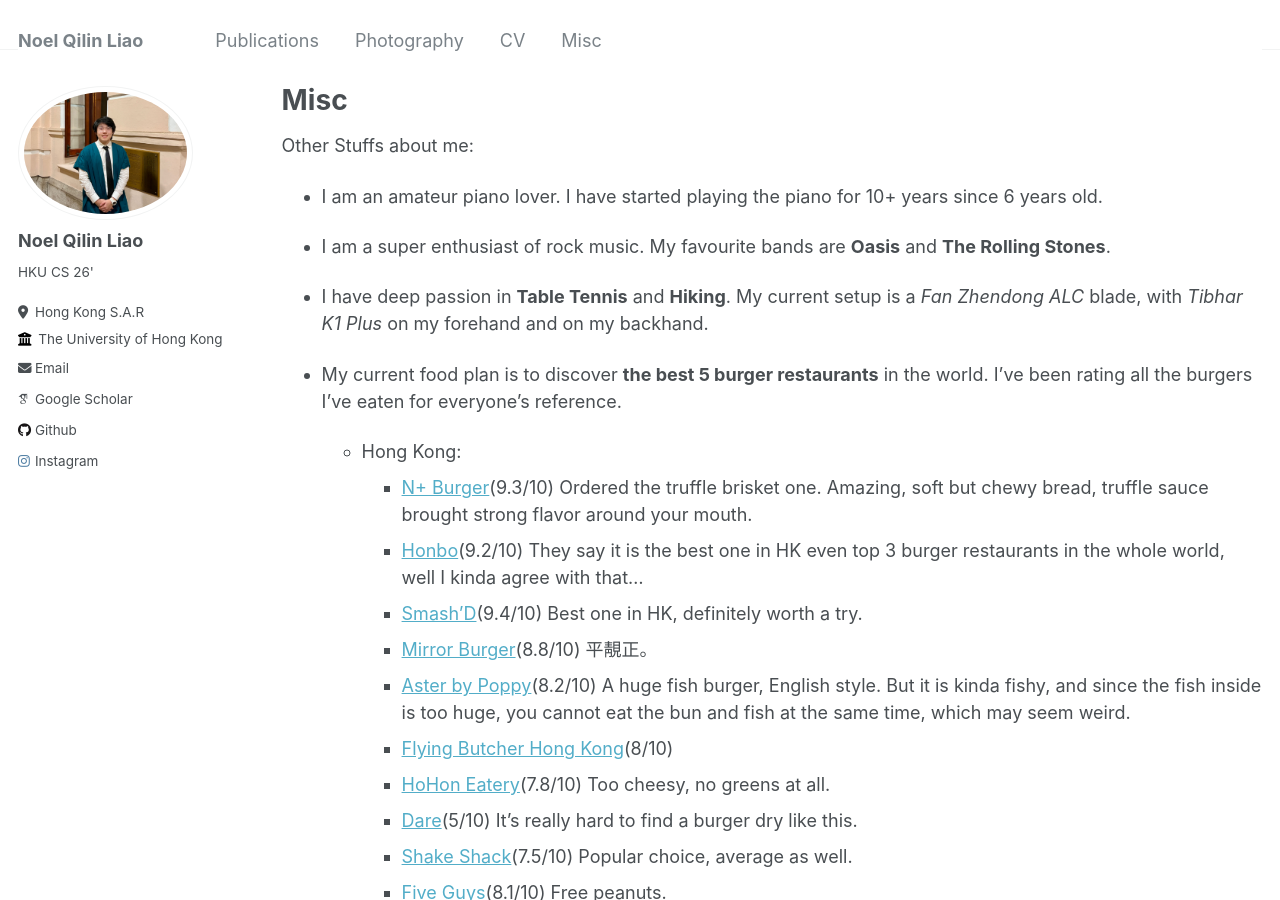
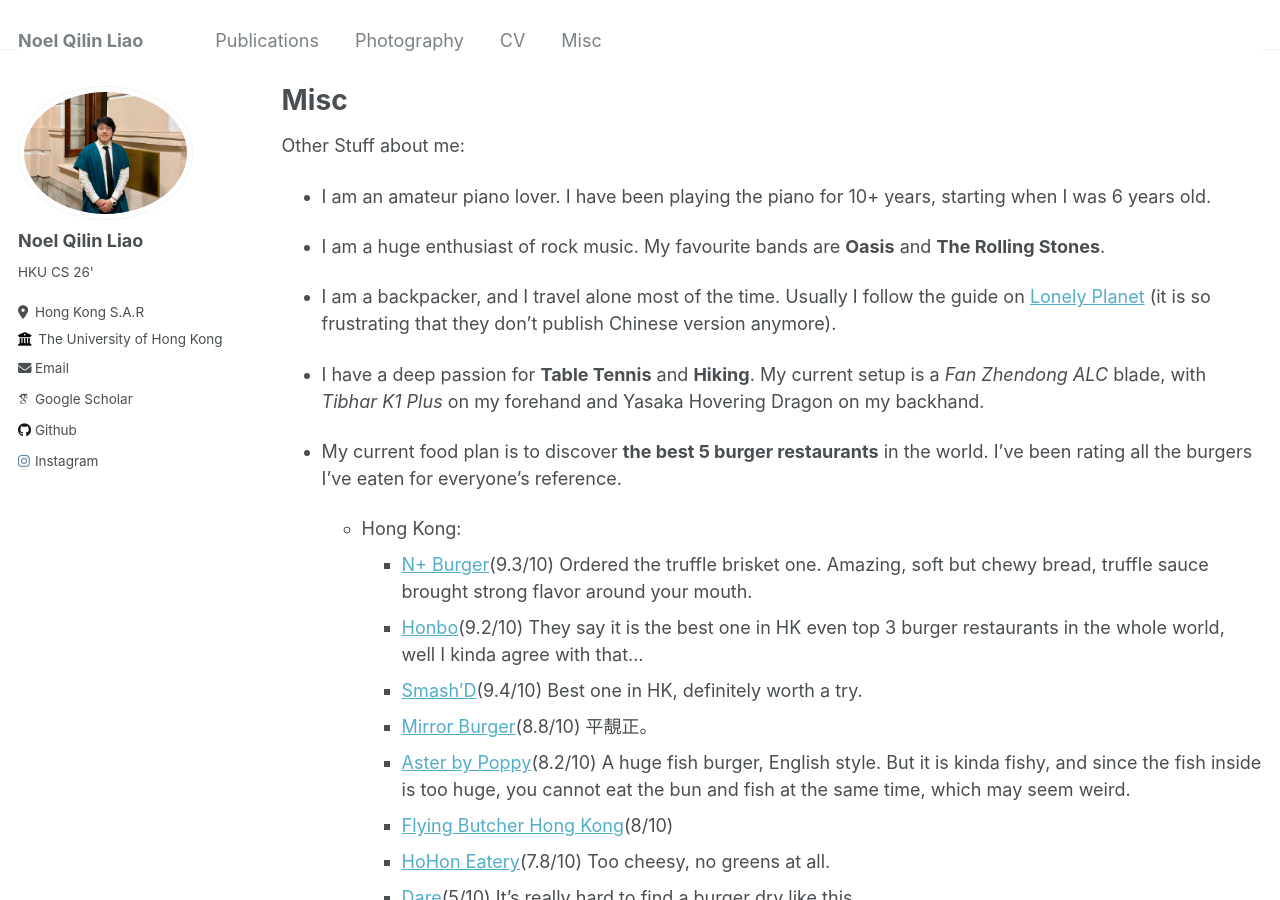
Before and after one commit to kxwhiowo/kxwhiowo.github.io, a Jekyll site: the page built from _pages/misc.md, in a window 1280 px wide and 900 px high. Built offline with Jekyll 4.4.1, drawn with Linux system fonts in a browser that asks for light colours; some web fonts are replaced.

Commit message:
update misc

```diff
--- a/_pages/misc.md
+++ b/_pages/misc.md
@@ -7,13 +7,15 @@
 
 {% include base_path %}
 
-Other Stuffs about me:
+Other Stuff about me:
 
-* I am an amateur piano lover. I have started playing the piano for 10+ years since 6 years old.
+* I am an amateur piano lover. I have been playing the piano for 10+ years, starting when I was 6 years old.
 
-* I am a super enthusiast of rock music. My favourite bands are **Oasis** and **The Rolling Stones**.
+* I am a huge enthusiast of rock music. My favourite bands are **Oasis** and **The Rolling Stones**.
 
-* I have deep passion in **Table Tennis** and **Hiking**. My current setup is a *Fan Zhendong ALC* blade, with *Tibhar K1 Plus* on my forehand and on my backhand.
+* I am a backpacker, and I travel alone most of the time. Usually I follow the guide on [Lonely Planet](https://www.lonelyplanet.com/) (it is so frustrating that they don't publish Chinese version anymore).
+
+* I have a deep passion for **Table Tennis** and **Hiking**. My current setup is a *Fan Zhendong ALC* blade, with *Tibhar K1 Plus* on my forehand and Yasaka Hovering Dragon on my backhand.
 
 * My current food plan is to discover **the best 5 burger restaurants** in the world. I've been rating all the burgers I've eaten for everyone's reference.
   * Hong Kong:
```
